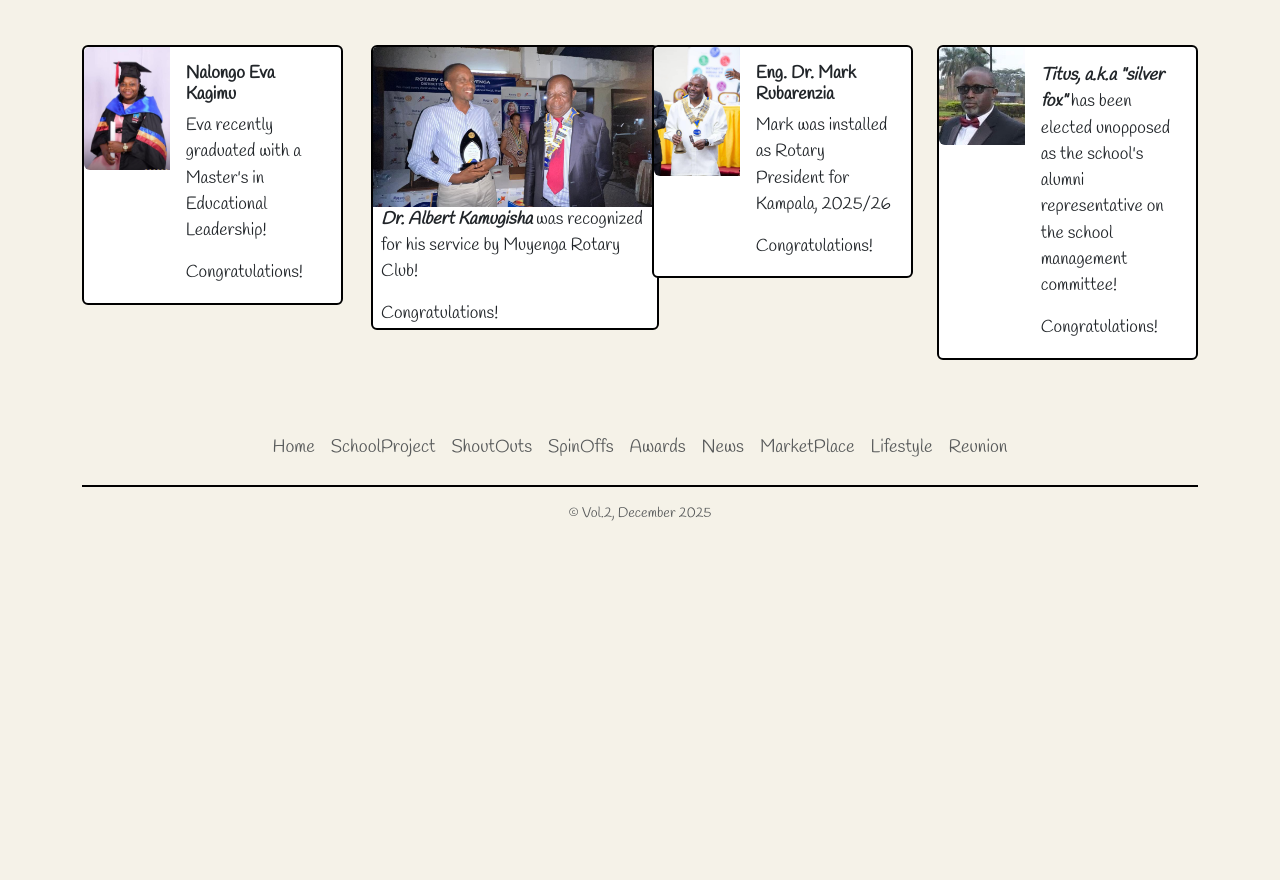
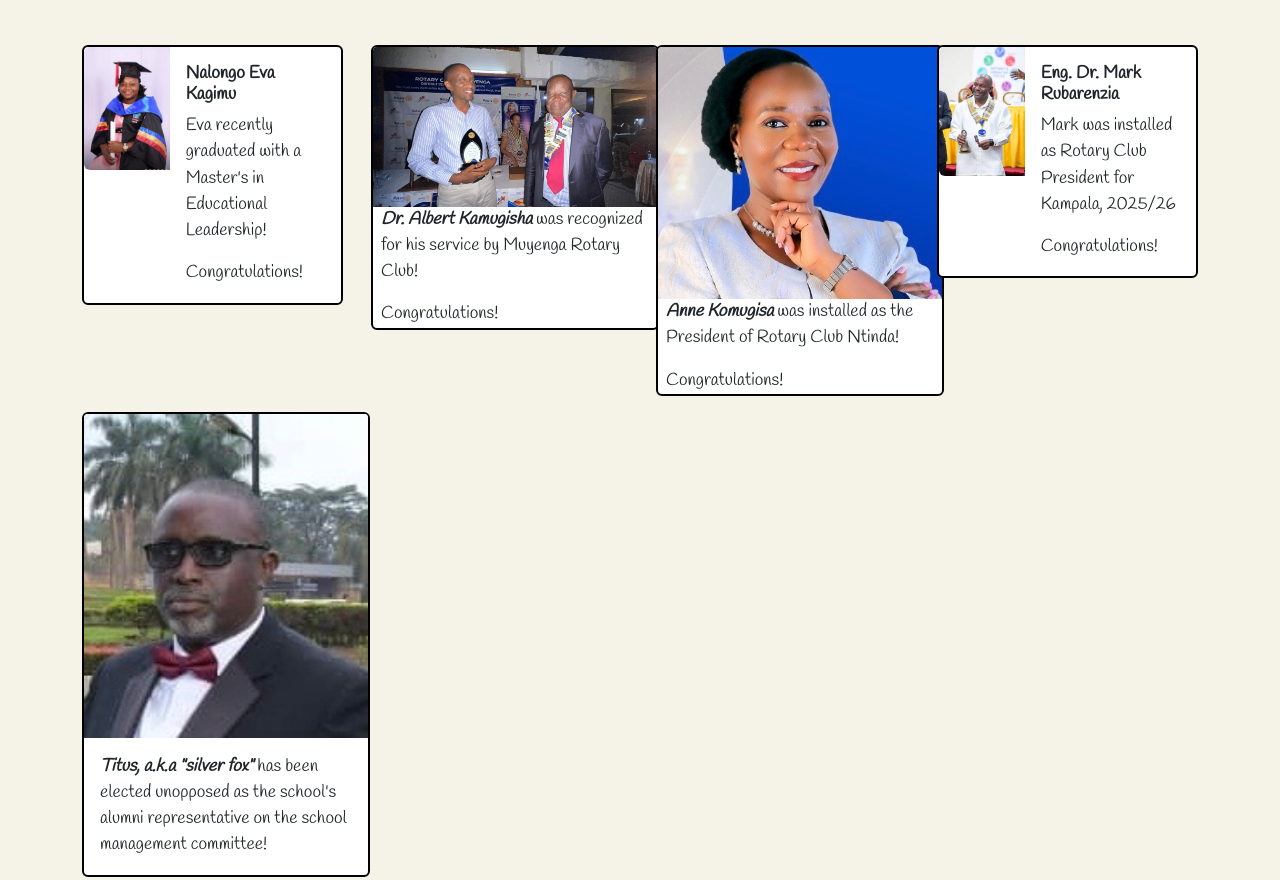
Before and after one commit to ckkisembo/KPS-draft-newsletter, a plain HTML site: page news.html in a window 1280 px wide. Shown: the part 961-1841 px from the top of the page. Before the commit the page ends 1551 px from the top, so only its background shows below. Drawn offline with nearby package versions, Linux system fonts and the light colour scheme; a web font is replaced by a local one.

Commit message:
donate, news and reunion pages

```diff
--- a/news.html
+++ b/news.html
@@ -167,6 +167,13 @@
                         <p class="lead card-text px-2">Congratulations!</p>
                     </div>
                 </div>
+                <div class="col-lg-3 px-3 mb-3">
+                    <div class="card" style="width: 18rem;">
+                        <img src="images/komugisa.jpg" class="card-img-top" alt="Albert">
+                        <p class="lead card-text px-2"><strong><em>Anne Komugisa</em></strong> was installed as the President of Rotary Club Ntinda!</p>
+                        <p class="lead card-text px-2">Congratulations!</p>
+                    </div>
+                </div>
                 <div class="col-lg-3">
                     <div class="card mb-3" style="max-width: 540px;">
                         <div class="row g-0">
@@ -176,25 +183,18 @@
                             <div class="col-md-8">
                                 <div class="card-body">
                                     <h5 class="lead fw-bold card-title">Eng. Dr. Mark Rubarenzia</h5>
-                                    <p class="lead card-text">Mark was installed as Rotary President for Kampala, 2025/26</p>
+                                    <p class="lead card-text">Mark was installed as Rotary Club President for Kampala, 2025/26</p>
                                     <p class="lead card-text">Congratulations!</p>
                                 </div>
                             </div>
                         </div>
                     </div>
                 </div>
-                 <div class="col-lg-3">
-                    <div class="card mb-3" style="max-width: 540px;">
-                        <div class="row g-0">
-                            <div class="col-md-4">
-                                <img src="images/titus.jpg" class="img-fluid rounded-start" alt="titus">
-                            </div>
-                            <div class="col-md-8">
-                                <div class="card-body">
-                                    <p class="lead card-text"><strong><em>Titus, a.k.a "silver fox"</em></strong> has been elected unopposed as the school's alumni representative on the school management committee!</p>
-                                    <p class="lead card-text">Congratulations!</p>
-                                </div>
-                            </div>
+                <div class="col-lg-3">
+                    <div class="card" style="width: 18rem;">
+                        <img src="images/titus.jpg" class="card-img-top" alt="titus">
+                        <div class="card-body">
+                            <p class="lead card-text"><strong><em>Titus, a.k.a "silver fox"</em></strong> has been elected unopposed as the school's alumni representative on the school management committee!</p>
                         </div>
                     </div>
                 </div>
```
Also changed, not shown: donate.html (+1 -1 lines), katale.html (+3 -3 lines), reunion.html (+5 -2 lines), images/komugisa.jpg (added), images/presidents.jpg (added).
